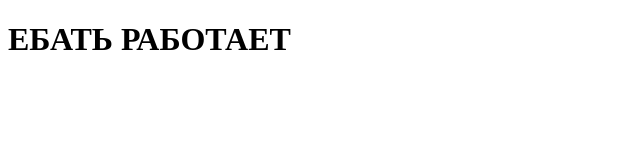
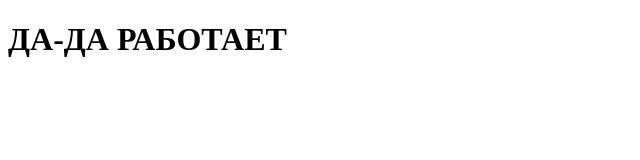
Before and after one commit to Norv139/simple_server_in_python, a plain HTML site: page index.html in a window 1280 px wide. Shown: the full height of the page, 0-640 px from the left. Drawn offline with Linux system fonts and the light colour scheme.

Commit message:
Update index.html

```diff
--- a/index.html
+++ b/index.html
@@ -7,6 +7,6 @@
     <title>Document</title>
 </head>
 <body>
-    <h1>ЕБАТЬ РАБОТАЕТ</h1>
+    <h1>ДА-ДА РАБОТАЕТ</h1>
 </body>
 </html>
```
